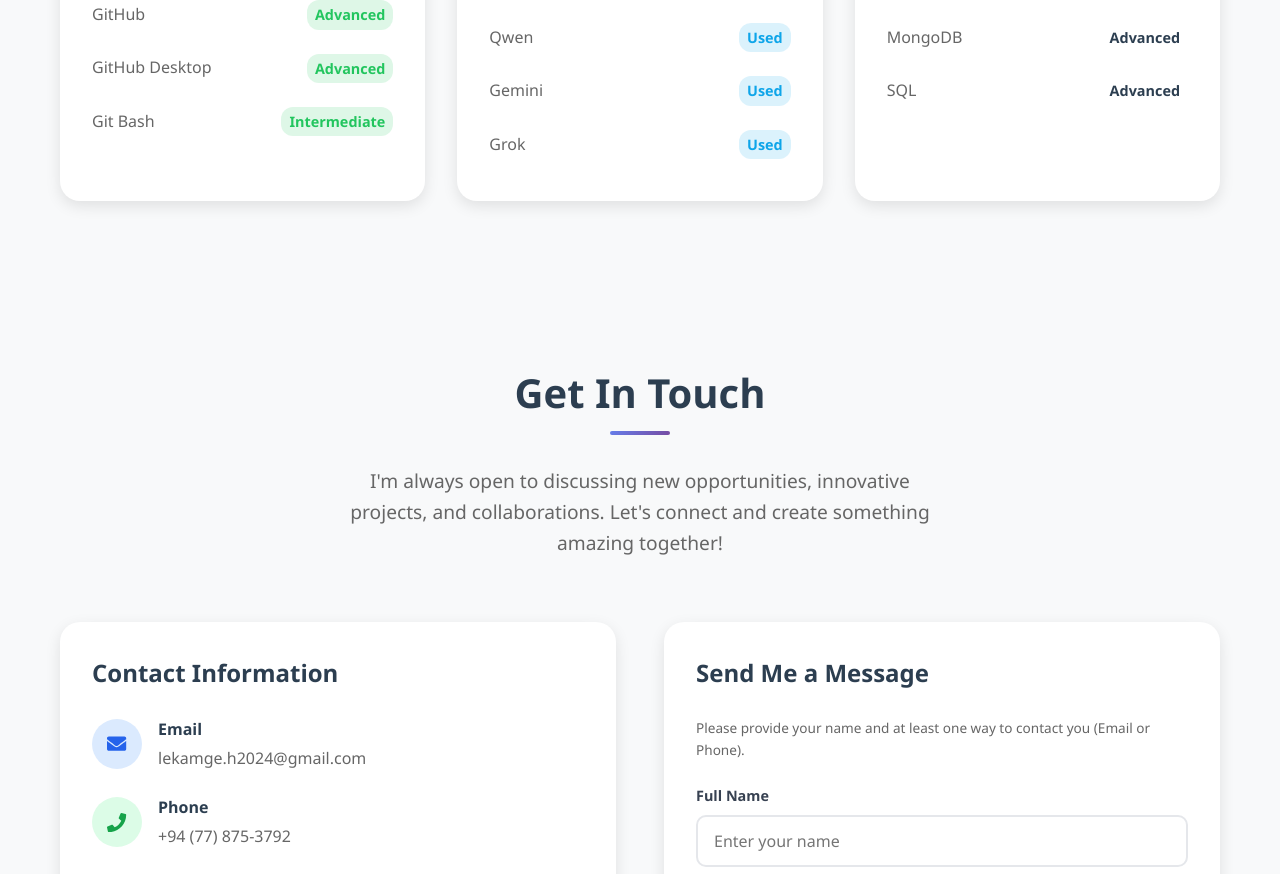
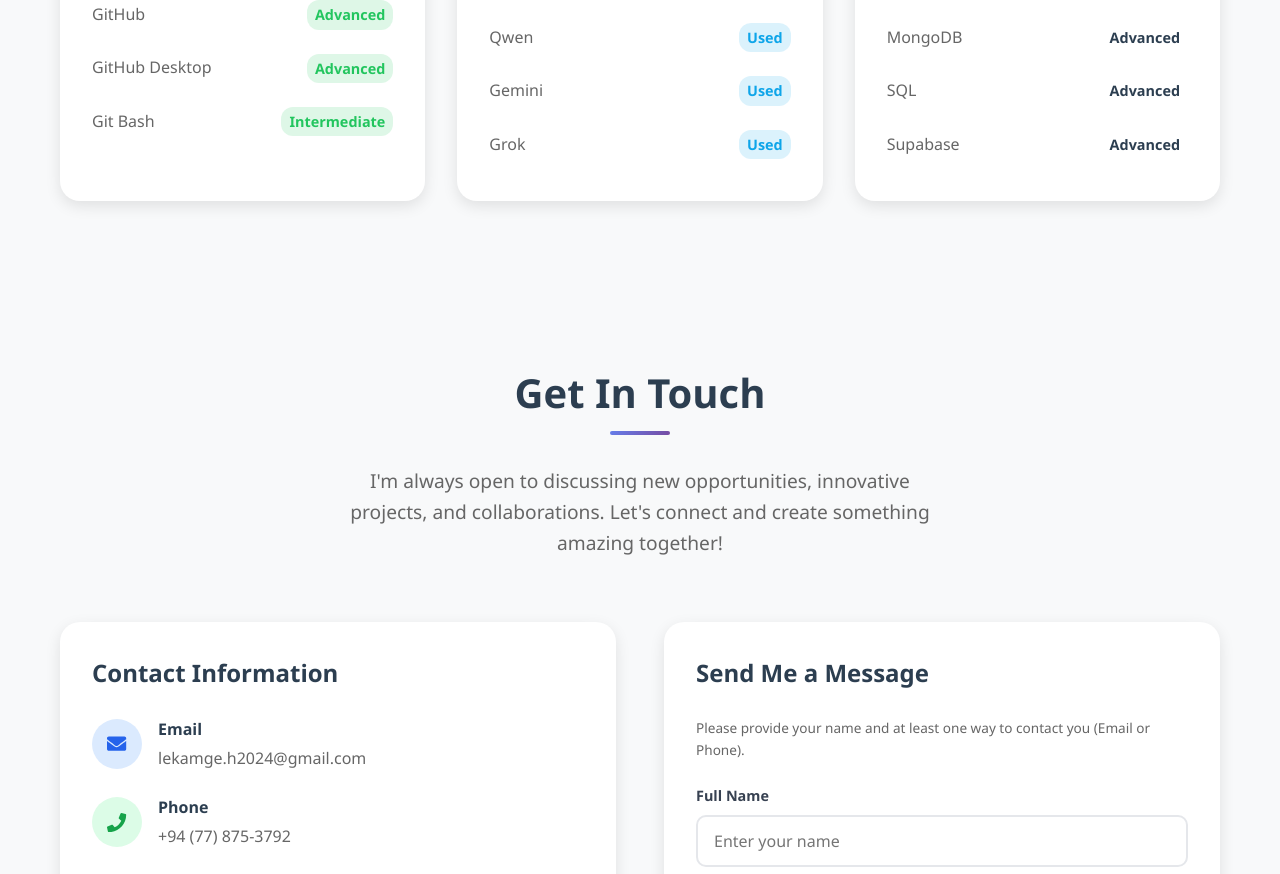
Before and after one commit to harshalekamge/portfolio, a React (Create React App) app in the folder portfolio-frontend/: page / in a window 1280 px wide. Shown: the part 4040-4914 px from the top of the page. Built offline with nearby package versions, Linux system fonts and the light colour scheme; no server answers.

Commit message:
Add Supabase to database skills list
Supabase has been added as an advanced skill in the database section of the Skills component, using the FaDatabase icon.

```diff
--- a/portfolio-frontend/src/components/Skills.js
+++ b/portfolio-frontend/src/components/Skills.js
@@ -182,7 +182,9 @@ const Skills = () => {
       skills: [
         { name: 'MySQL', level: 'Intermediate', icon: SiMysql },
         { name: 'MongoDB', level: 'Advanced', icon: SiMongodb },
-        { name: 'SQL', level: 'Advanced', icon: FaDatabase }
+        { name: 'SQL', level: 'Advanced', icon: FaDatabase },
+        { name: 'Supabase', level: 'Advanced', icon: FaDatabase }
+
       ]
     }
   ];
```
